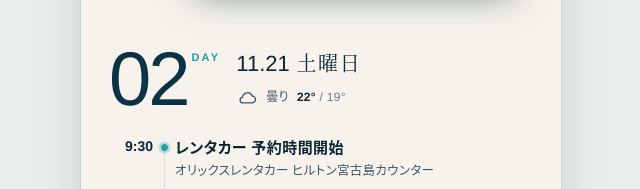
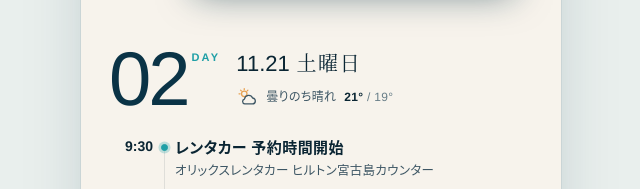
Before and after one commit to brabo624/miyako-itinerary-cc, a plain HTML site: page index.html in a window 1280 px wide. Shown: the part 2062-2251 px from the top of the page, 319-959 px from the left. Drawn offline with Linux system fonts and the light colour scheme.

Commit message:
11/21の天気を更新: 曇り 22/19℃ → 曇りのち晴れ 21/19℃

```diff
--- a/index.html
+++ b/index.html
@@ -398,7 +398,7 @@ footer small{display:block;font-family:var(--latin);font-size:10px;letter-spacin
   <div class="day-head rv">
     <div class="day-no num">02<sup>DAY</sup></div>
     <div class="day-date"><span class="num">11.21</span> 土曜日</div>
-    <div class="wx"><svg><use href="#i-cloud"/></svg>曇り<span class="t"><b>22°</b> <span>/ 19°</span></span></div>
+    <div class="wx"><svg><use href="#i-suncloud"/></svg>曇りのち晴れ<span class="t"><b>21°</b> <span>/ 19°</span></span></div>
   </div>
   <ol class="tl">
     <li class="ev rv" data-at="2026-11-21T09:30">
```
